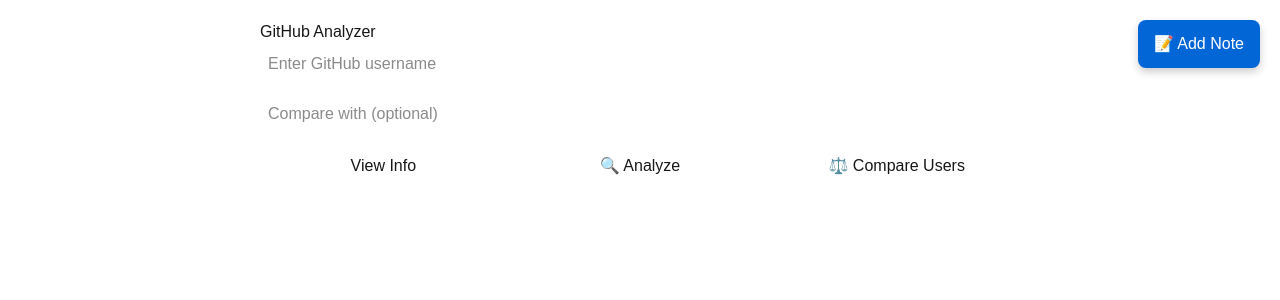
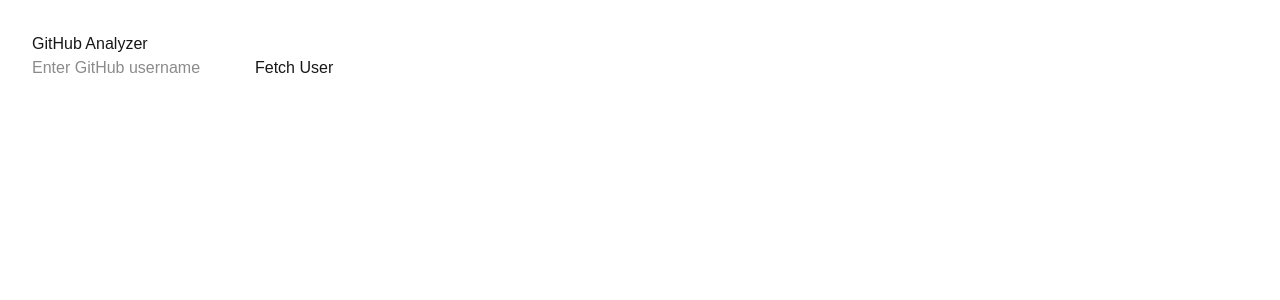
Before and after one commit to MohamedSaad62/github-analyzer, a Next.js app: page / in a window 1280 px wide. Shown: the top 300 px of the page. Built offline with nearby package versions, Linux system fonts and the light colour scheme.

Commit message:
making everything post

```diff
--- a/src/app/page.tsx
+++ b/src/app/page.tsx
@@ -1,409 +1,151 @@
-'use client';
-import { useState, useEffect } from 'react';
+"use client";
 
-type GitHubUser = {
-  avatar_url: string;
-  html_url: string;
-  login: string;
-  name: string;
-  bio: string;
-  followers: number;
-  public_repos: number;
-};
+import { useState } from "react";
 
-type GitHubRepo = {
-  name: string;
-  html_url: string;
-  description: string;
-  language: string;
-  stargazers_count: number;
-  readme?: string;
-};
+export default function HomePage() {
+  const [username, setUsername] = useState("");
+  const [userData, setUserData] = useState<any>(null);
+  const [error, setError] = useState<string | null>(null);
 
-export default function Home() {
-  const [username, setUsername] = useState('');
-  const [compareUsername, setCompareUsername] = useState('');
-  const [userData, setUserData] = useState<GitHubUser | null>(null);
-  const [repos, setRepos] = useState<GitHubRepo[]>([]);
-  const [error, setError] = useState('');
-  const [analysis, setAnalysis] = useState('');
-  const [compareAnalysis, setCompareAnalysis] = useState('');
-
-  const [analyzing, setAnalyzing] = useState(false);
-  const [comparing, setComparing] = useState(false);
-
-  const [notes, setNotes] = useState<string[]>([]);
-  const [currentNote, setCurrentNote] = useState('');
-  const [showNoteEditor, setShowNoteEditor] = useState(false);
-
-  // Load notes on initial render
-  useEffect(() => {
-    async function loadNotes() {
-      try {
-        const res = await fetch('/api/notes');
-        const data = await res.json();
-        if (Array.isArray(data.notes)) {
-          setNotes(data.notes);
-        }
-      } catch (err) {
-        console.error('Failed to load notes:', err);
-      }
-    }
-    loadNotes();
-  }, []);
-
-  const openNoteEditor = () => {
-    setCurrentNote('');
-    setShowNoteEditor(true);
-  };
-
-  const saveCurrentNote = async () => {
-    if (currentNote.trim() === '') return;
-
-    try {
-      const res = await fetch('/api/notes', {
-        method: 'POST',
-        headers: { 'Content-Type': 'application/json' },
-        body: JSON.stringify({ note: currentNote }),
-      });
-
-      if (res.ok) {
-        setNotes((prev) => [...prev, currentNote.trim()]);
-        setCurrentNote('');
-        setShowNoteEditor(false);
-      } else {
-        console.error('Failed to save note.');
-      }
-    } catch (err) {
-      console.error('Error saving note:', err);
-    }
-  };
-
+  // 🔹 Fetch GitHub user + repos
   const fetchUser = async () => {
-    setError('');
+    setError(null);
     setUserData(null);
-    setRepos([]);
-    setAnalysis('');
-    setCompareAnalysis('');
 
     const trimmedUsername = username.trim();
     if (!trimmedUsername) {
-      setError('Please enter a username');
+      setError("Please enter a username");
       return;
     }
 
     try {
-      const res = await fetch(`/api/github?username=${trimmedUsername}`);
+      const res = await fetch("/api/github", {
+        method: "POST",
+        headers: { "Content-Type": "application/json" },
+        body: JSON.stringify({ username: trimmedUsername }),
+      });
+
       if (!res.ok) {
-        setError('User not found');
+        const { error } = await res.json();
+        setError(error || "User not found");
         return;
       }
 
       const data = await res.json();
-      setUserData(data.user);
-      setRepos(data.repos);
+      setUserData(data);
     } catch (err) {
-      console.error('Error fetching user data:', err);
-      setError('Failed to fetch user data');
+      setError("Failed to fetch user");
     }
   };
 
+  // 🔹 Analyze GitHub activity
   const analyzeActivity = async () => {
-    const trimmedUsername = username.trim();
-    if (!trimmedUsername) {
-      setError('Please enter a username');
-      return;
-    }
-
-    setAnalyzing(true);
-    setError('');
-    setAnalysis('');
-    setCompareAnalysis('');
+    setError(null);
 
     try {
-      const res = await fetch(`/api/github?username=${trimmedUsername}`);
-      if (!res.ok) {
-        setError('Failed to fetch user data for analysis');
-        setAnalyzing(false);
-        return;
-      }
-      const data = await res.json();
-
-      const analyzeRes = await fetch('/api/analyze', {
-        method: 'POST',
-        headers: { 'Content-Type': 'application/json' },
-        body: JSON.stringify({ username: data.user.login, repos: data.repos }),
+      const res = await fetch("/api/analyze", {
+        method: "POST",
+        headers: { "Content-Type": "application/json" },
+        body: JSON.stringify({ username: username.trim() }),
       });
 
-      if (!analyzeRes.ok) {
-        setError('Failed to analyze activity');
-        setAnalyzing(false);
+      const data = await res.json();
+      if (!res.ok) {
+        setError(data.error || "Analysis failed");
         return;
       }
 
-      const result = await analyzeRes.json();
-      setAnalysis(result.summary || 'No analysis available');
+      alert("Analysis result: " + JSON.stringify(data));
     } catch (err) {
-      setError('Analysis failed');
-    } finally {
-      setAnalyzing(false);
+      setError("Failed to analyze");
     }
   };
 
+  // 🔹 Compare with another GitHub user
   const compareUsers = async () => {
-    const user1 = username.trim();
-    const user2 = compareUsername.trim();
-
-    if (!user1 || !user2) {
-      setError('Please enter both usernames');
-      return;
-    }
-
-    setComparing(true);
-    setError('');
-    setAnalysis('');
-    setCompareAnalysis('');
+    const other = prompt("Enter another GitHub username:");
+    if (!other) return;
 
     try {
-      const [res1, res2] = await Promise.all([
-        fetch(`/api/github?username=${user1}`),
-        fetch(`/api/github?username=${user2}`),
-      ]);
+      const res = await fetch("/api/analyze", {
+        method: "POST",
+        headers: { "Content-Type": "application/json" },
+        body: JSON.stringify({
+          username1: username.trim(),
+          username2: other.trim(),
+        }),
+      });
 
-      if (!res1.ok || !res2.ok) {
-        setError('Failed to fetch one or both users');
-        setComparing(false);
+      const data = await res.json();
+      if (!res.ok) {
+        setError(data.error || "Comparison failed");
         return;
       }
 
-      const [data1, data2] = await Promise.all([res1.json(), res2.json()]);
+      alert("Comparison result: " + JSON.stringify(data));
+    } catch (err) {
+      setError("Failed to compare");
+    }
+  };
 
-      const [analyze1, analyze2] = await Promise.all([
-        fetch('/api/analyze', {
-          method: 'POST',
-          headers: { 'Content-Type': 'application/json' },
-          body: JSON.stringify({ username: data1.user.login, repos: data1.repos }),
-        }),
-        fetch('/api/analyze', {
-          method: 'POST',
-          headers: { 'Content-Type': 'application/json' },
-          body: JSON.stringify({ username: data2.user.login, repos: data2.repos }),
-        }),
-      ]);
+  // 🔹 Save note
+  const saveNote = async () => {
+    const note = prompt("Enter a note:");
+    if (!note) return;
 
-      const [result1, result2] = await Promise.all([analyze1.json(), analyze2.json()]);
-      setAnalysis(result1.summary || 'No summary available');
-      setCompareAnalysis(result2.summary || 'No summary available');
+    try {
+      const res = await fetch("/api/notes", {
+        method: "POST",
+        headers: { "Content-Type": "application/json" },
+        body: JSON.stringify({ note }),
+      });
+
+      const data = await res.json();
+      if (!res.ok || !data.success) {
+        setError("Failed to save note");
+        return;
+      }
+
+      alert("Note saved!");
     } catch (err) {
-      setError('Comparison failed');
-    } finally {
-      setComparing(false);
+      setError("Failed to save note");
     }
   };
 
   return (
-    <div style={{ maxWidth: 800, margin: 'auto', padding: 20, fontFamily: 'Arial' }}>
+    <div style={{ padding: "2rem" }}>
       <h1>GitHub Analyzer</h1>
-
-      {/* Username Input */}
       <input
         type="text"
         placeholder="Enter GitHub username"
         value={username}
         onChange={(e) => setUsername(e.target.value)}
-        style={{ padding: 8, width: '100%', marginBottom: 10 }}
+        style={{ marginRight: "1rem" }}
       />
+      <button onClick={fetchUser}>Fetch User</button>
 
-      {/* Compare With Input */}
-      <input
-        type="text"
-        placeholder="Compare with (optional)"
-        value={compareUsername}
-        onChange={(e) => setCompareUsername(e.target.value)}
-        style={{ padding: 8, width: '100%', marginBottom: 10 }}
-      />
+      {error && <p style={{ color: "red" }}>{error}</p>}
 
-      {/* Buttons */}
-      <div style={{ display: 'flex', gap: 10, marginBottom: 20 }}>
-        <button onClick={fetchUser} style={{ flex: 1, padding: 10 }}>
-          View Info
-        </button>
+      {userData && (
+        <div style={{ marginTop: "2rem" }}>
+          <h2>{userData.user.login}</h2>
+          <img src={userData.user.avatar_url} width={100} alt="avatar" />
+          <p>{userData.user.bio}</p>
 
-        <button onClick={analyzeActivity} disabled={analyzing} style={{ flex: 1, padding: 10 }}>
-          {analyzing ? 'Analyzing...' : '🔍 Analyze'}
-        </button>
-
-        <button onClick={compareUsers} disabled={comparing} style={{ flex: 1, padding: 10 }}>
-          {comparing ? 'Comparing...' : '⚖️ Compare Users'}
-        </button>
-      </div>
-
-      {/* Error Message */}
-      {error && <p style={{ color: 'red' }}>{error}</p>}
-
-      {/* Analysis Output */}
-      {(analysis || compareAnalysis) && (
-        <div style={{ display: 'flex', gap: 20, marginTop: 20 }}>
-          <div style={{ flex: 1, background: '#f9f9f9', padding: 15, borderRadius: 6, whiteSpace: 'pre-wrap' }}>
-            <h3>{username}</h3>
-            <p>{analysis}</p>
-          </div>
-
-          {compareAnalysis && (
-            <>
-              <div style={{ width: 2, background: '#ccc' }}></div>
-              <div style={{ flex: 1, background: '#f0f4ff', padding: 15, borderRadius: 6, whiteSpace: 'pre-wrap' }}>
-                <h3>{compareUsername}</h3>
-                <p>{compareAnalysis}</p>
-              </div>
-            </>
-          )}
-        </div>
-      )}
-
-      {/* User Info and Repositories */}
-      {userData && (
-        <div style={{ marginTop: 40 }}>
-          <div style={{ display: 'flex', alignItems: 'center', gap: 20 }}>
-            <img
-              src={userData.avatar_url}
-              alt={`${userData.login}'s avatar`}
-              style={{ width: 100, borderRadius: '50%' }}
-            />
-            <div>
-              <h2>
-                {userData.name} ({userData.login})
-              </h2>
-              <p>{userData.bio}</p>
-              <p>👥 {userData.followers} followers</p>
-              <p>📁 {userData.public_repos} public repositories</p>
-              <p>
-                🔗 <a href={userData.html_url} target="_blank" rel="noreferrer">View GitHub Profile</a>
-              </p>
-            </div>
-          </div>
-
-          <hr style={{ margin: '30px 0' }} />
-
-          <h3>Public Repositories</h3>
-          {repos.length === 0 ? (
-            <p>No public repositories found.</p>
-          ) : (
-            <ul style={{ listStyle: 'none', padding: 0 }}>
-              {repos.map((repo) => (
-                <li
-                  key={repo.name}
-                  style={{
-                    marginBottom: 20,
-                    padding: 10,
-                    border: '1px solid #ccc',
-                    borderRadius: 6,
-                  }}
-                >
-                  <a
-                    href={repo.html_url}
-                    target="_blank"
-                    rel="noreferrer"
-                    style={{ fontSize: 18, fontWeight: 'bold', color: '#0366d6' }}
-                  >
-                    {repo.name}
-                  </a>
-                  <p>{repo.description || 'No description'}</p>
-                  <p>📝 Language: {repo.language || 'N/A'}</p>
-                  <p>⭐ Stars: {repo.stargazers_count}</p>
-                </li>
-              ))}
-            </ul>
-          )}
-        </div>
-      )}
-
-      {/* Notes feature (unchanged) */}
-      <button
-        onClick={openNoteEditor}
-        style={{
-          position: 'fixed',
-          top: 20,
-          right: 20,
-          padding: '12px 16px',
-          fontSize: 16,
-          borderRadius: 8,
-          backgroundColor: '#0366d6',
-          color: 'white',
-          border: 'none',
-          cursor: 'pointer',
-          zIndex: 1000,
-          boxShadow: '0 4px 8px rgba(0,0,0,0.2)',
-        }}
-      >
-        📝 Add Note
-      </button>
-
-      {showNoteEditor && (
-        <div
-          style={{
-            position: 'fixed',
-            top: 80,
-            right: 20,
-            width: 320,
-            backgroundColor: 'white',
-            boxShadow: '0 4px 12px rgba(0,0,0,0.15)',
-            borderRadius: 8,
-            padding: 16,
-            zIndex: 999,
-          }}
-        >
-          <textarea
-            rows={5}
-            value={currentNote}
-            onChange={(e) => setCurrentNote(e.target.value)}
-            placeholder="Write your note here..."
-            style={{ width: '100%', padding: 8, fontSize: 14 }}
-          />
-          <div style={{ marginTop: 8, display: 'flex', justifyContent: 'flex-end', gap: 8 }}>
-            <button onClick={saveCurrentNote} style={{ padding: '6px 12px' }}>
-              Save
-            </button>
-            <button onClick={() => setShowNoteEditor(false)} style={{ padding: '6px 12px' }}>
-              Cancel
-            </button>
-          </div>
-        </div>
-      )}
-
-      {notes.length > 0 && (
-        <div
-          style={{
-            position: 'fixed',
-            top: showNoteEditor ? 200 : 100,
-            right: 20,
-            width: 320,
-            maxHeight: '50vh',
-            overflowY: 'auto',
-            backgroundColor: 'white',
-            boxShadow: '0 4px 12px rgba(0,0,0,0.15)',
-            borderRadius: 8,
-            padding: 16,
-            zIndex: 998,
-          }}
-        >
-          <h3 style={{ marginBottom: 10 }}>🗂 Saved Notes</h3>
-          <ul style={{ paddingLeft: 20 }}>
-            {notes.map((note, i) => (
-              <li
-                key={i}
-                style={{
-                  marginBottom: 8,
-                  backgroundColor: '#f9f9f9',
-                  padding: 8,
-                  borderRadius: 4,
-                  whiteSpace: 'pre-wrap',
-                }}
-              >
-                {note}
+          <h3>Repos:</h3>
+          <ul>
+            {userData.repos.map((repo: any) => (
+              <li key={repo.id}>
+                <a href={repo.html_url} target="_blank" rel="noreferrer">
+                  {repo.name}
+                </a>
               </li>
             ))}
           </ul>
+
+          <button onClick={analyzeActivity}>Analyze Activity</button>
+          <button onClick={compareUsers}>Compare Users</button>
+          <button onClick={saveNote}>Save Note</button>
         </div>
       )}
     </div>
```
